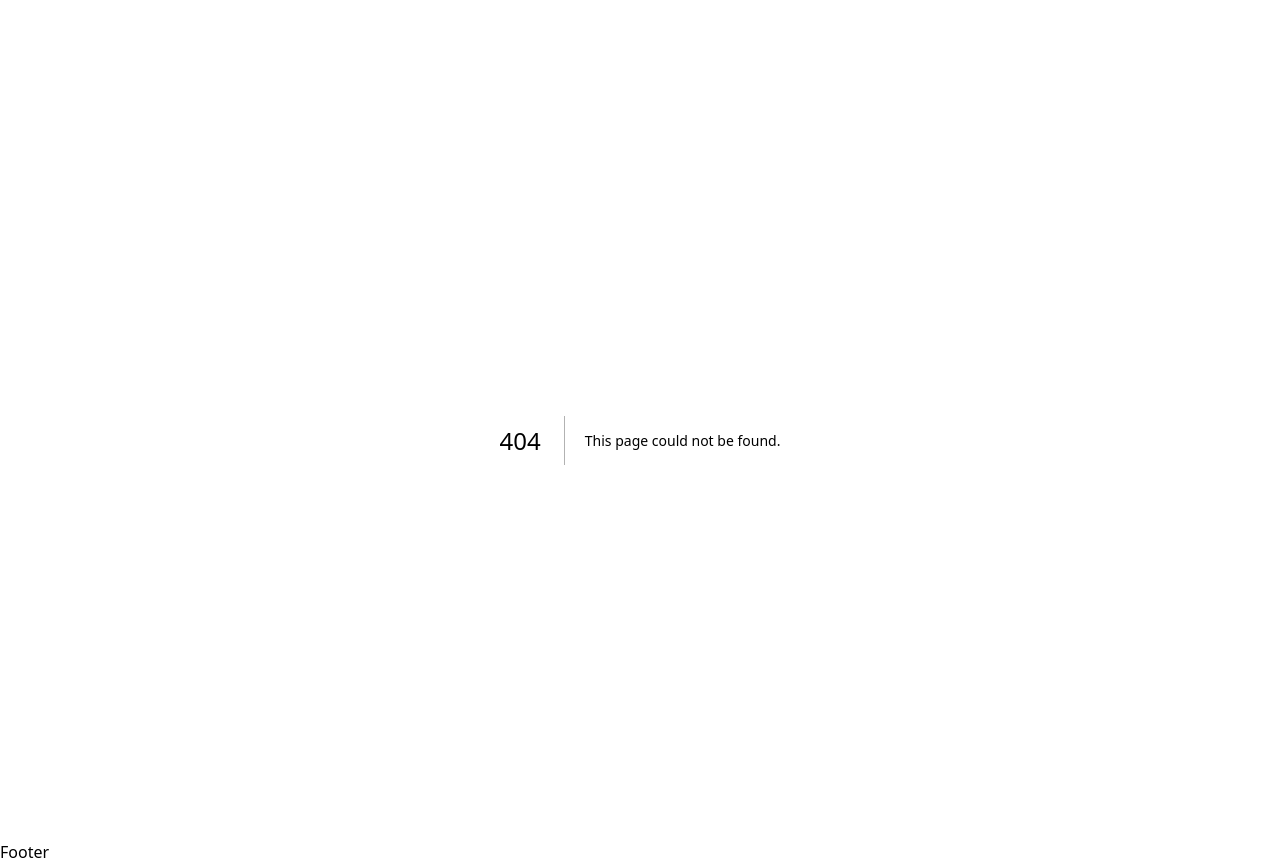
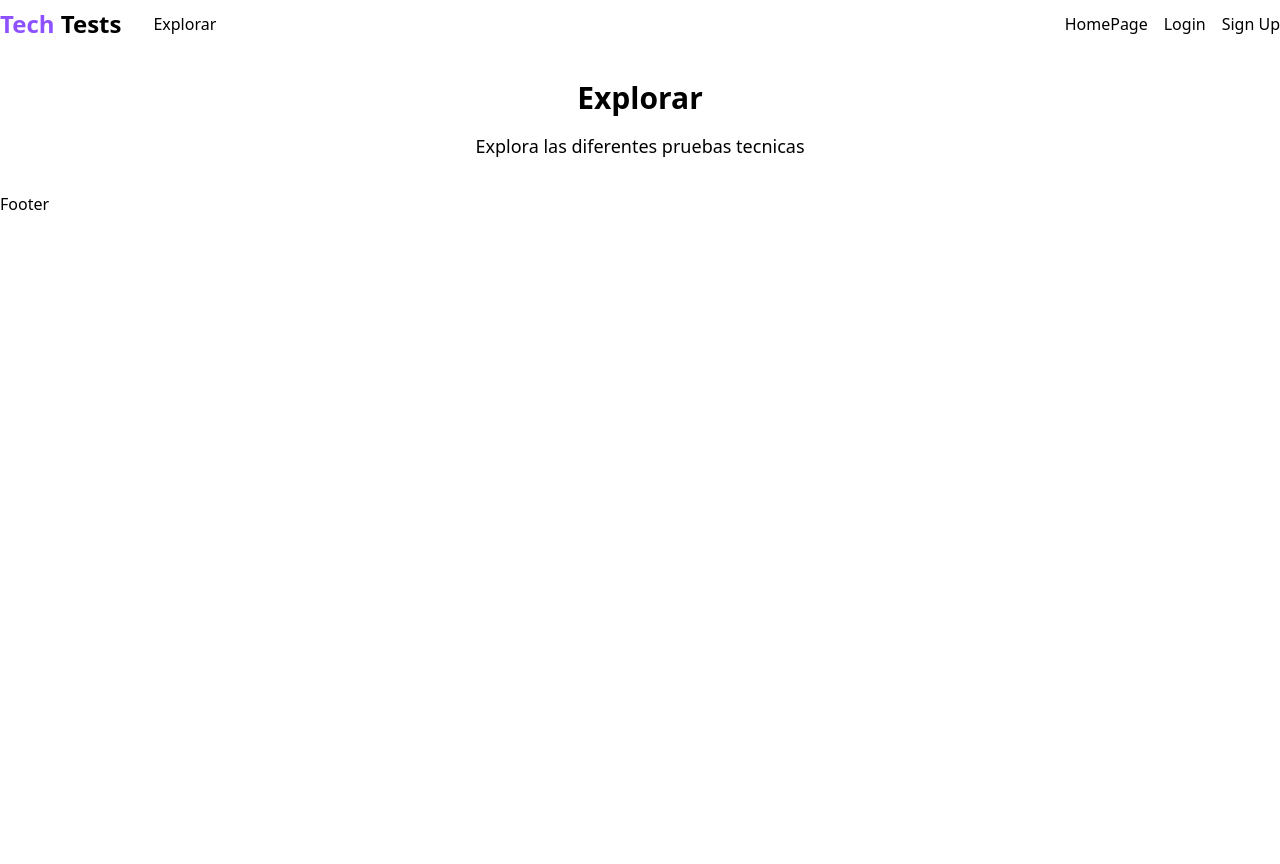
Before and after one commit to arceprogramando/Tech-Experience-Chronicles, a Next.js app in the folder frontend/: page /explore in a window 1280 px wide. Before the commit this address had no page. After the commit the page ends 800 px from the top, so only its background shows below. Built offline with nearby package versions, Linux system fonts and the light colour scheme.

Commit message:
feat: add ExplorePage component and update Header to use ReactElement

```diff
--- /dev/null
+++ b/frontend/src/app/(pages)/explore/page.tsx
@@ -0,0 +1,10 @@
+import { ReactElement } from 'react';
+
+export default function ExplorePage(): ReactElement {
+  return (
+    <div className="container flex flex-col items-center justify-center gap-4 py-8 text-black">
+      <h1 className="text-3xl font-bold">Explorar</h1>
+      <p className="text-lg">Explora las diferentes pruebas tecnicas</p>
+    </div>
+  );
+}
--- a/frontend/src/features/ui/header.tsx
+++ b/frontend/src/features/ui/header.tsx
@@ -1,9 +1,20 @@
-import { JSX } from 'react';
+import { ReactElement } from 'react';
 import NavigationMenu from './navigation/navigationmenu';
+import Link from 'next/link';
 
-export default function Header(): JSX.Element {
+export default function Header(): ReactElement {
   return (
-    <header className="container mx-auto gap-4 py-2 text-white ">
+    <header className="container flex items-center justify-between gap-4 py-2 text-black">
+      <div className="flex items-center gap-8">
+        <h1 className="font-bold text-2xl">
+          <Link href="/">
+            <span className="text-violet-500">Tech </span>Tests
+          </Link>
+        </h1>
+        <Link href="/explore" className="text-base font-medium">
+          Explorar
+        </Link>
+      </div>
       <NavigationMenu />
     </header>
   );
```
